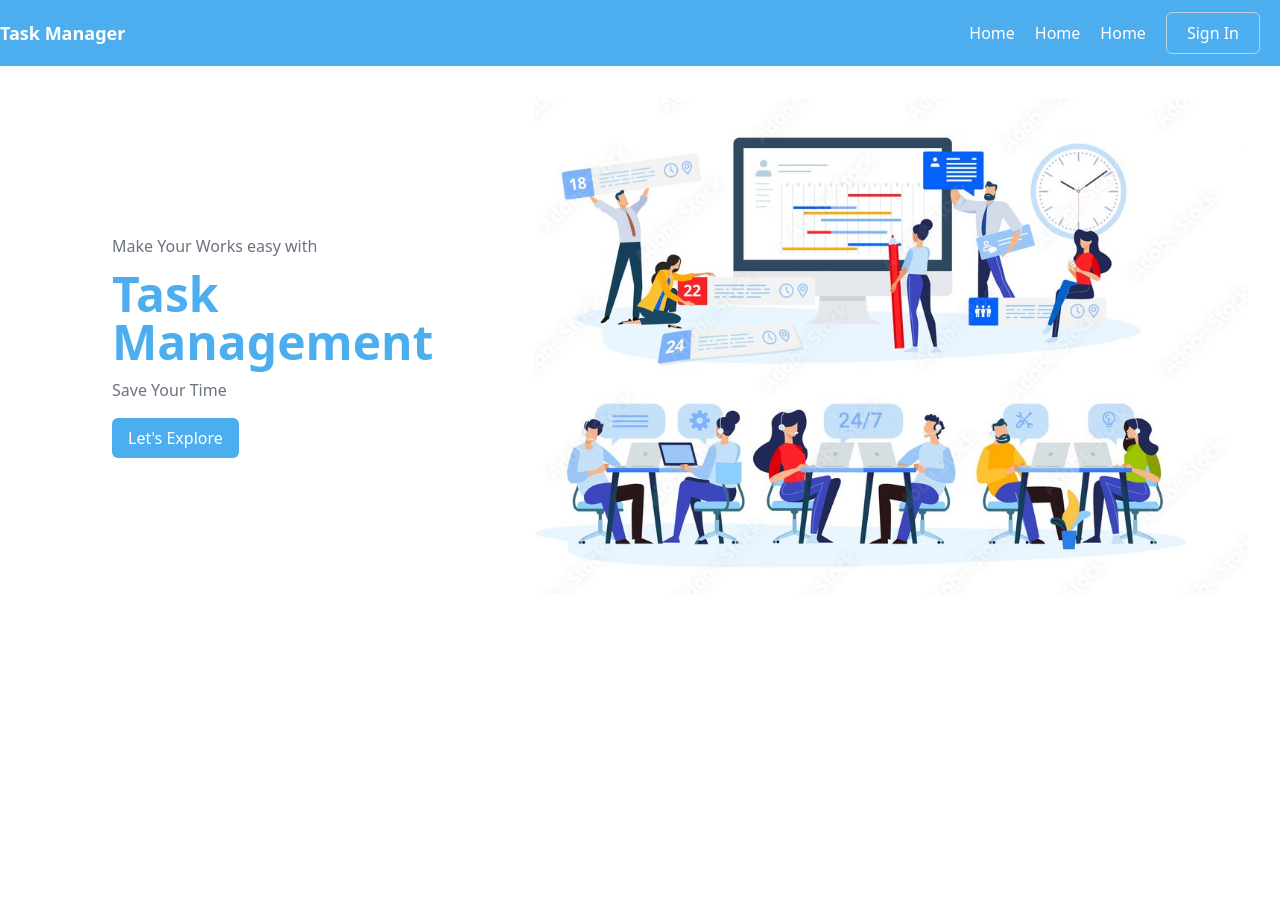
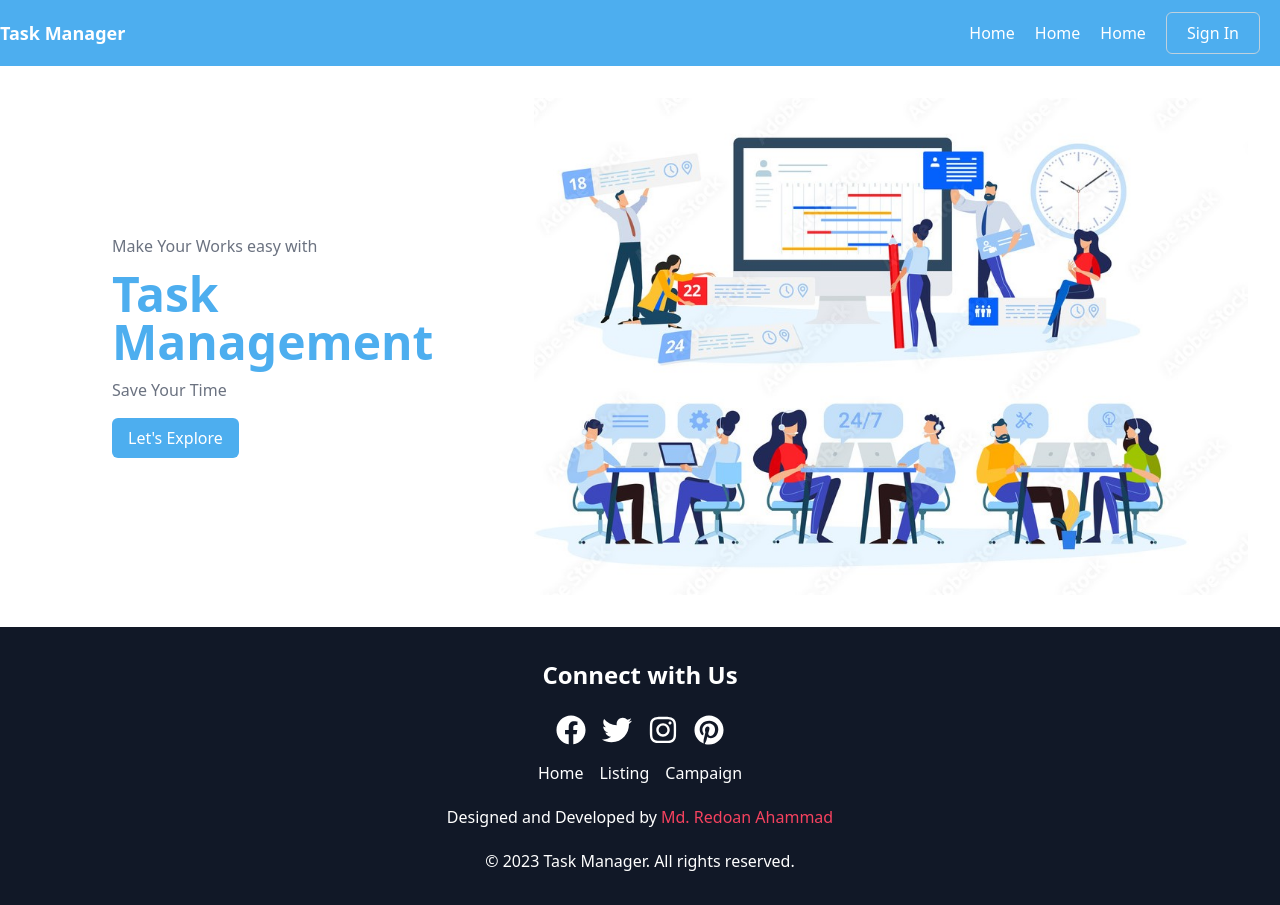
Before and after one commit to rayhan360/task-manager-client, a React (Vite) app: page / in a window 1280 px wide. Before the commit the page ends 800 px from the top, so only its background shows below. Built offline with nearby package versions, Linux system fonts and the light colour scheme; no server answers.

Commit message:
task updated implement

```diff
--- /dev/null
+++ b/src/Footer/Footer.jsx
@@ -0,0 +1,69 @@
+import {
+  FaFacebook,
+  FaInstagram,
+  FaPinterest,
+  FaTwitter,
+} from "react-icons/fa";
+import { Link } from "react-router-dom";
+
+const Footer = () => {
+  return (
+    <div>
+      <footer className="bg-gray-900 text-white py-8">
+        <div className="flex justify-center items-center">
+          <div className="flex flex-col items-center space-y-4">
+            <h3 className="text-2xl font-bold mb-2">Connect with Us</h3>
+            <div className="flex space-x-4">
+              <a
+                href="https://www.facebook.com/"
+                target="_blank"
+                rel="noopener noreferrer"
+              >
+                <FaFacebook className="text-3xl hover:text-blue-500" />
+              </a>
+              <a
+                href="https://twitter.com/"
+                target="_blank"
+                rel="noopener noreferrer"
+              >
+                <FaTwitter className="text-3xl hover:text-blue-400" />
+              </a>
+              <a
+                href="https://www.instagram.com/"
+                target="_blank"
+                rel="noopener noreferrer"
+              >
+                <FaInstagram className="text-3xl hover:text-pink-500" />
+              </a>
+              <a
+                href="https://www.pinterest.com/"
+                target="_blank"
+                rel="noopener noreferrer"
+              >
+                <FaPinterest className="text-3xl hover:text-red-500" />
+              </a>
+            </div>
+            <div className="flex space-x-4">
+              <Link to="/">Home</Link>
+              <Link to="">Listing</Link>
+              <Link to="">Campaign</Link>
+            </div>
+          </div>
+        </div>
+        <div className="mt-5 text-center">
+          <p>
+            Designed and Developed by{" "}
+            <a href="https://elaborate-douhua-6deaae.netlify.app/">
+              <span className="text-[#f6425f]">Md. Redoan Ahammad</span>
+            </a>
+          </p>
+        </div>
+        <div className="mt-5 text-center">
+          <p>&copy; 2023 Task Manager. All rights reserved.</p>
+        </div>
+      </footer>
+    </div>
+  );
+};
+
+export default Footer;
--- a/src/MainLayout/MainLayout.jsx
+++ b/src/MainLayout/MainLayout.jsx
@@ -1,6 +1,7 @@
 import { Outlet } from "react-router-dom";
 import Navbar from "../NavBar/Navbar";
 import { Toaster } from "react-hot-toast";
+import Footer from "../Footer/Footer";
 
 
 const MainLayout = () => {
@@ -8,6 +9,7 @@ const MainLayout = () => {
         <div>
             <Navbar></Navbar>
             <Outlet></Outlet>
+            <Footer></Footer>
             <Toaster></Toaster>
         </div>
     );
--- a/src/Pages/TaskManager/PersonalTask/PersonalTask.jsx
+++ b/src/Pages/TaskManager/PersonalTask/PersonalTask.jsx
@@ -1,4 +1,4 @@
-import { FaEdit, FaTrashAlt } from "react-icons/fa";
+import { FaTrashAlt } from "react-icons/fa";
 import noTask from "../../../assets/no-task.png";
 import { useContext } from "react";
 import { AuthContext } from "../../../Provider/AuthProvider";
@@ -8,6 +8,8 @@ import CreateBtn from "./createBtn";
 import OnGoing from "./OnGoing";
 import toast, { Toaster } from "react-hot-toast";
 import Complete from "./Complete";
+import UpdateTodo from "./UpdateTodo";
+
 
 const PersonalTask = () => {
   const { user } = useContext(AuthContext);
@@ -57,8 +59,6 @@ const PersonalTask = () => {
     })
   }
 
-
-
   return (
     <div>
       {task.length > 0 ? (
@@ -98,9 +98,7 @@ const PersonalTask = () => {
                         <FaTrashAlt />
                       </button>
 
-                      <button className="text-blue-500 hover:text-blue-700">
-                        <FaEdit />
-                      </button>
+                      <UpdateTodo task={todo} refetch={refetch}></UpdateTodo>
 
                       <button
                         onClick={() => handleOnGoing(todo._id)}
--- /dev/null
+++ b/src/Pages/TaskManager/PersonalTask/UpdateTodo.jsx
@@ -0,0 +1,127 @@
+/* eslint-disable react/prop-types */
+import axios from "axios";
+import { useEffect } from "react";
+import { useForm } from "react-hook-form";
+import toast from "react-hot-toast";
+import { FaEdit } from "react-icons/fa";
+
+const UpdateTodo = ({ task:todo, refetch }) => {
+  const { register, handleSubmit, reset } = useForm();
+
+  useEffect(() => {
+    reset({
+      title: todo.title || "",
+      description: todo.description || "",
+      priority: todo.priority || "low",
+      deadlines: todo.deadlines || "",
+    });
+  }, [todo, reset]);
+
+  const onSubmit = (data) => {
+    // Handle form submission here
+    console.log(data);
+    axios.patch(`http://localhost:3000/task/allTask/${todo._id}`, data).then((res) => {
+      console.log(res.data);
+      if(res.data.modifiedCount > 0){
+        toast.success('task updated')
+        refetch()
+      }
+    });
+
+    reset();
+    // Close the modal
+    document.getElementById(`my_modal_${todo._id}`).close();
+  };
+  return (
+    <div>
+      <div>
+        <button
+          onClick={() =>
+            document.getElementById(`my_modal_${todo._id}`).showModal()
+          }
+          className="text-blue-500 hover:text-blue-700"
+        >
+          <FaEdit />
+        </button>
+        <dialog id={`my_modal_${todo._id}`} className="modal">
+          <div className="modal-box p-8">
+            <form
+              onSubmit={handleSubmit(onSubmit)}
+              className="max-w-md mx-auto"
+            >
+              {/* Close button */}
+              <button
+                type="button"
+                onClick={() =>
+                  document.getElementById(`my_modal_${todo._id}`).close()
+                }
+                className="absolute top-2 right-2 text-gray-500 hover:text-gray-700"
+              >
+                ✕
+              </button>
+              {/* Form fields */}
+              <div className="mb-4">
+                <label className="block text-sm font-medium text-gray-700">
+                  Title
+                </label>
+                <input
+                  {...register("title")}
+                  type="text"
+                  className="mt-1 p-2 border border-gray-300 rounded-md w-full"
+                  placeholder="Task Name"
+                />
+              </div>
+
+              <div className="mb-4">
+                <label className="block text-sm font-medium text-gray-700">
+                  Description
+                </label>
+                <textarea
+                  {...register("description")}
+                  rows="4"
+                  className="mt-1 p-2 border border-gray-300 rounded-md w-full"
+                  placeholder="Task Description"
+                />
+              </div>
+
+              <div className="mb-4">
+                <label className="block text-sm font-medium text-gray-700">
+                  Priority
+                </label>
+                <select
+                  {...register("priority")}
+                  className="mt-1 p-2 border border-gray-300 rounded-md w-full"
+                >
+                  <option value="low">Low</option>
+                  <option value="moderate">Moderate</option>
+                  <option value="high">High</option>
+                </select>
+              </div>
+
+              <div className="mb-4">
+                <label className="block text-sm font-medium text-gray-700">
+                  Deadlines
+                </label>
+                <input
+                  {...register("deadlines")}
+                  type="date"
+                  className="mt-1 p-2 border border-gray-300 rounded-md w-full"
+                />
+              </div>
+
+              {/* Submit button */}
+              <button
+                type="submit"
+                className="bg-[#4daeef] text-white px-4 py-2 rounded-md hover:bg-blue-700"
+              >
+                Submit
+              </button>
+            </form>
+          </div>
+        </dialog>
+      </div>
+    </div>
+  );
+};
+
+export default UpdateTodo;
```
